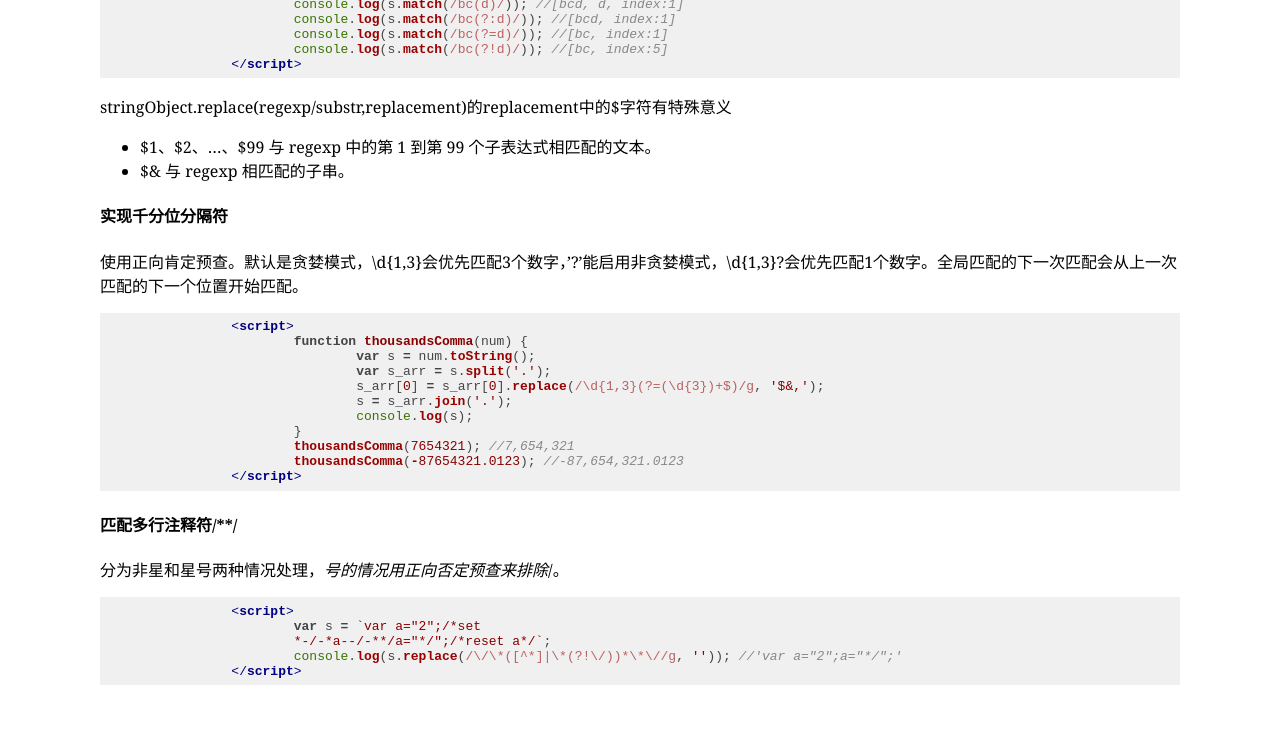
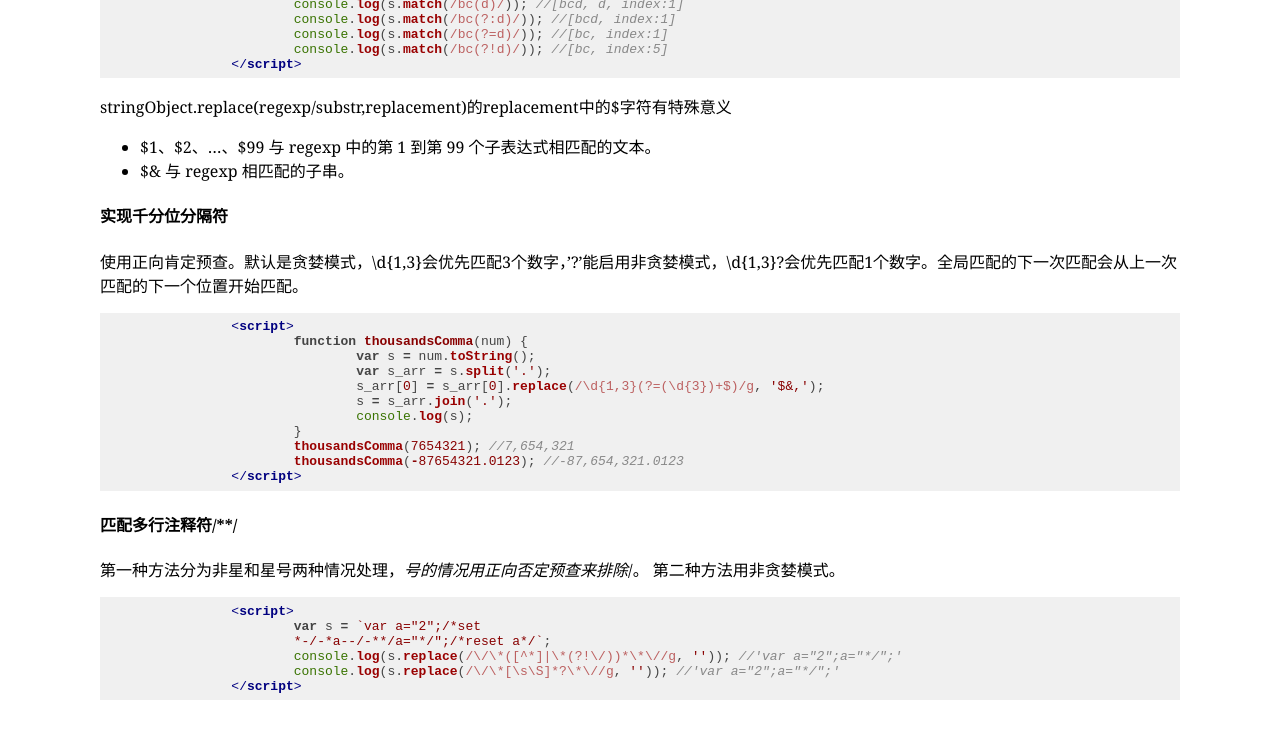
Before and after one commit to lancewux/lancewux.github.io, a Jekyll site: the page built from _posts/2017-07-09-js-expreg.md, in a window 1280 px wide and 900 px high, scrolled down 663 px. Shown: the top 739 px of the window. Built offline with Jekyll 4.4.1, drawn with Linux system fonts in a browser that asks for light colours; our own code applies the rules of GitHub Pages for plain Markdown files.

Commit message:
fix some bugs

````diff
--- a/_posts/2017-07-09-js-expreg.md
+++ b/_posts/2017-07-09-js-expreg.md
@@ -62,12 +62,14 @@ stringObject.replace(regexp/substr,replacement)的replacement中的$字符有特
 
 #### 匹配多行注释符/**/
 
-分为非星和星号两种情况处理，*号的情况用正向否定预查来排除*/。
+第一种方法分为非星和星号两种情况处理，*号的情况用正向否定预查来排除*/。
+第二种方法用非贪婪模式。
 
 ```html
 		<script>
 			var s = `var a="2";/*set
 			*-/-*a--/-**/a="*/";/*reset a*/`;
 			console.log(s.replace(/\/\*([^*]|\*(?!\/))*\*\//g, '')); //'var a="2";a="*/";'
+			console.log(s.replace(/\/\*[\s\S]*?\*\//g, '')); //'var a="2";a="*/";'
 		</script>
 ```
````
Also changed, not shown: _posts/2017-07-05-promise.md (+4 -4 lines), _posts/2017-07-08-js-array.md (+1 -4 lines), _posts/2017-07-09-js-number.md (+2 -0 lines).
